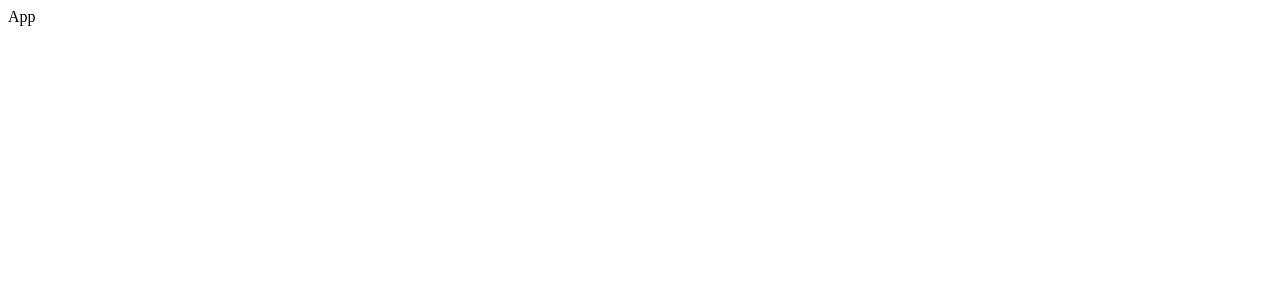
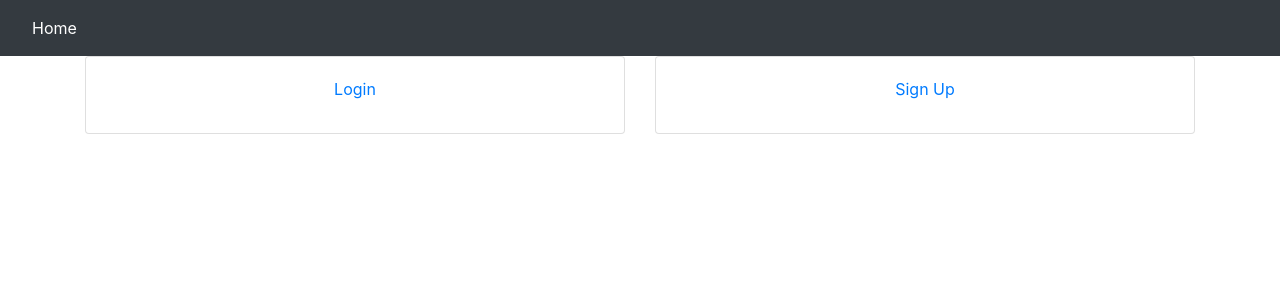
Before and after one commit to Rsja12/rails-react-auth-client, a React (Create React App) app: page / in a window 1280 px wide. Shown: the top 300 px of the page. Built offline with nearby package versions, Linux system fonts and the light colour scheme.

Commit message:
add login and signup links

```diff
--- a/package.json
+++ b/package.json
@@ -8,6 +8,7 @@
     "@testing-library/user-event": "^7.1.2",
     "react": "^16.13.1",
     "react-dom": "^16.13.1",
+    "react-router-dom": "^5.2.0",
     "react-scripts": "3.4.1"
   },
   "scripts": {
--- a/public/index.html
+++ b/public/index.html
@@ -24,6 +24,12 @@
       work correctly both with client-side routing and a non-root public URL.
       Learn how to configure a non-root public URL by running `npm run build`.
     -->
+    <link
+      rel="stylesheet"
+      href="https://maxcdn.bootstrapcdn.com/bootstrap/4.4.1/css/bootstrap.min.css"
+      integrity="sha384-Vkoo8x4CGsO3+Hhxv8T/Q5PaXtkKtu6ug5TOeNV6gBiFeWPGFN9MuhOf23Q9Ifjh"
+      crossorigin="anonymous"
+    />
     <title>React App</title>
   </head>
   <body>
--- /dev/null
+++ b/src/App.js
@@ -0,0 +1,22 @@
+import React from 'react'
+import { BrowserRouter, Route } from 'react-router-dom'
+
+import NavBar from './components/NavBar'
+import HomePage from './components/HomePage'
+import Login from './components/Login'
+import SignUp from './components/SignUp'
+
+const App = () => {
+    return (
+        <div className='min-vw-100 min-vh-100'>
+            <BrowserRouter>
+                <NavBar />
+                <Route exact path='/' component={ HomePage } />
+                <Route exact path='/login' component={ Login } />
+                <Route exact path='/signup' component={ SignUp } />
+            </BrowserRouter>
+        </div>
+    )
+}
+
+export default App
--- a/src/components/App.js
+++ /dev/null
@@ -1,11 +0,0 @@
-import React from 'react'
-
-const App = () => {
-    return (
-        <div>
-            App
-        </div>
-    )
-}
-
-export default App
--- /dev/null
+++ b/src/components/HomePage.js
@@ -0,0 +1,32 @@
+import React from 'react'
+import { Link } from 'react-router-dom'
+
+const HomePage = () => {
+    return (
+        <div className='container'>
+            <div className='row align-items-center'>
+                <div className='col'>
+                    <Link to='/login'>
+                        <div className='card text-center'>
+                            <div className='card-body'>
+                                <div className='card-title'>Login</div>
+                            </div>
+                        </div>
+                    </Link>
+                </div>
+                <div className='col'>
+                    <Link to='/signup'>
+                        <div className='card text-center'>
+                            <div className='card-body'>
+                                <div className='card-title'>Sign Up</div>
+                            </div>
+                        </div>
+                    </Link>
+                </div>
+            </div>
+
+        </div>
+    )
+}
+
+export default HomePage
--- /dev/null
+++ b/src/components/Login.js
@@ -0,0 +1,18 @@
+import React, { Component } from 'react'
+
+export class Login extends Component {
+    render() {
+        return (
+            <form>
+                <div className='form-group'>
+                    <input type='email' className='form-control' placeholder='Email' />
+                </div>
+                <div className='form-group'>
+                    <input type='password' className='form-control' placeholder='Password' />
+                </div>
+            </form>
+        )
+    }
+}
+
+export default Login
--- /dev/null
+++ b/src/components/NavBar.js
@@ -0,0 +1,22 @@
+import React from 'react'
+import { Link } from 'react-router-dom'
+
+
+const NavBar = () => {
+    return (
+        <nav className='navbar navbar-dark bg-dark'>
+
+            <ul className='nav'>
+                <li className='nav-item'>
+                    <Link className='nav-link text-white'
+                        to='/'>
+                            Home
+                    </Link>
+                </li>
+            </ul>
+
+        </nav>
+    )
+}
+
+export default NavBar
--- /dev/null
+++ b/src/components/SignUp.js
@@ -0,0 +1,21 @@
+import React, { Component } from 'react'
+
+export class SignUp extends Component {
+    render() {
+        return (
+            <form>
+                <div className='form-group'>
+                    <input type='text' className='form-control' placeholder='Name' />
+                </div>
+                <div className='form-group'>
+                    <input type='email' className='form-control' placeholder='Email' />
+                </div>
+                <div className='form-group'>
+                    <input type='password' className='form-control' placeholder='Password' />
+                </div>
+            </form>
+        )
+    }
+}
+
+export default SignUp
--- a/src/index.js
+++ b/src/index.js
@@ -1,7 +1,7 @@
 import React from 'react'
 import ReactDOM from 'react-dom'
 
-import App from './components/App'
+import App from './App'
 
 ReactDOM.render(
     <App />,
```
Also changed, not shown: 1 other file (tests, documents, lock files or other folders).
